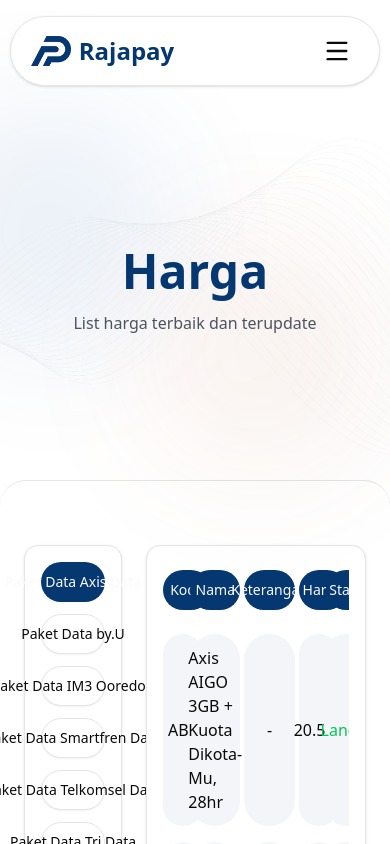
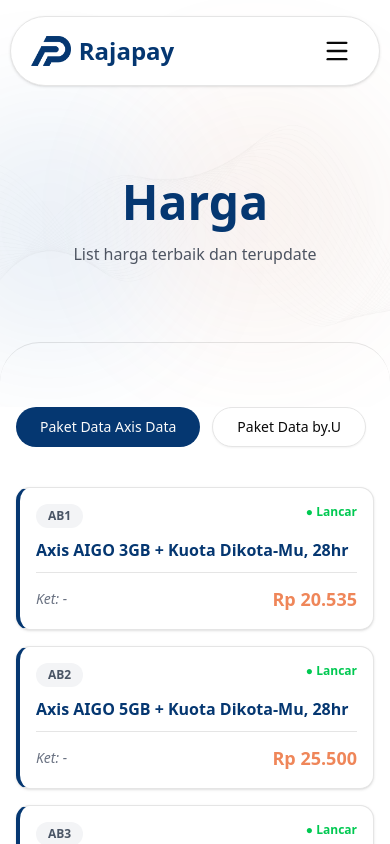
Before and after one commit to kopsus/rajapay, a Next.js app: page /harga in a window 390 px wide. Shown: the top 844 px of the page. Built offline with nearby package versions, Linux system fonts and the light colour scheme.

Commit message:
feat : responsive price page

```diff
--- a/components/user/price/hero.tsx
+++ b/components/user/price/hero.tsx
@@ -1,6 +1,6 @@
 export const HeroPrice = () => {
   return (
-    <div className="relative h-94.5 w-full">
+    <div className="relative h-60 lg:h-94.5 w-full">
       <div className="absolute top-0 left-0 w-full h-full bg-[url(/img/bg-abstrack.png)] bg-cover bg-center bg-no-repeat opacity-40" />
       <div className="pointer-events-none absolute -left-20 md:-left-40 top-0 w-64 h-64 md:w-96 md:h-96 bg-linear-to-r from-[#053771]/40 to-[#0A69D7]/40 rounded-full blur-3xl opacity-20 md:opacity-30 z-0" />
       <div className="pointer-events-none absolute right-0 bottom-0 w-64 h-64 md:w-96 md:h-96 bg-linear-to-r from-[#EF8659]/40 to-[#894D33]/40 rounded-full blur-3xl opacity-20 md:opacity-30 z-0" />
--- a/components/user/price/price.tsx
+++ b/components/user/price/price.tsx
@@ -57,92 +57,132 @@
   ];
 
   return (
-    <div className="container-section rounded-t-4xl border-t">
-      <div className="max-w-7xl mx-auto grid grid-cols-3 gap-x-6">
-        {/* Sidebar */}
-        <Card className="col-span-1 p-4 flex flex-col gap-3">
+    <div className="container-section rounded-t-[40px] border-t px-4 lg:px-0 bg-white">
+      <div className="max-w-7xl mx-auto grid grid-cols-1 lg:grid-cols-3 gap-6">
+        {/* Sidebar Kategori - Menjadi Horizontal Scroll di Mobile */}
+        <div className="col-span-1 lg:h-fit sticky top-24 z-20 bg-white lg:bg-transparent -mx-4 px-4 lg:mx-0 lg:px-0">
+          <div className="flex lg:flex-col gap-3 overflow-x-auto lg:overflow-x-visible pb-4 lg:pb-0 no-scrollbar">
             {categories.map((cat, i) => (
               <Button
                 key={i}
                 size="lg"
                 variant={i === 0 ? "default" : "outline"}
-              className="w-full rounded-full"
+                className="rounded-full whitespace-nowrap lg:whitespace-normal min-w-fit lg:w-full lg:justify-start"
               >
                 {cat}
               </Button>
             ))}
+          </div>
+        </div>
+
+        {/* List Harga */}
+        <div className="col-span-1 lg:col-span-2 flex flex-col gap-4">
+          {/* TAMPILAN MOBILE: Card Style (Hanya muncul di bawah LG) */}
+          <div className="lg:hidden flex flex-col gap-4">
+            {priceList.map((item, i) => (
+              <Card
+                key={i}
+                className="p-4 flex flex-col gap-3 border-l-4 border-l-primary shadow-sm"
+              >
+                <div className="flex justify-between items-start">
+                  <span className="text-xs font-bold bg-gray-100 px-3 py-1 rounded-full text-gray-600">
+                    {item.kode}
+                  </span>
+                  <span
+                    className={`text-xs font-bold ${item.status === "Lancar" ? "text-green-500" : "text-red-500"}`}
+                  >
+                    ● {item.status}
+                  </span>
+                </div>
+                <p className="font-semibold text-primary leading-tight">
+                  {item.nama}
+                </p>
+                <div className="flex justify-between items-center border-t pt-3">
+                  <p className="text-sm text-gray-500 italic">
+                    Ket: {item.keterangan}
+                  </p>
+                  <p className="text-lg font-bold text-secondary">
+                    Rp {item.harga.toLocaleString("id-ID")}
+                  </p>
+                </div>
               </Card>
+            ))}
+          </div>
 
-        {/* Table */}
-        <Card className="col-span-2 p-4 overflow-hidden">
-          <div className="overflow-y-auto">
+          {/* TAMPILAN DESKTOP: Original Table (Hanya muncul di LG ke atas) */}
+          <div className="hidden lg:block overflow-hidden border-none shadow-none">
+            <div className="overflow-x-auto">
               <table className="w-full border-separate border-spacing-y-2">
-              {/* Header */}
                 <thead className="sticky top-0 bg-white z-10">
                   <tr className="grid grid-cols-7 gap-1 pb-2">
                     <th className="col-span-1">
-                    <Button size="lg" className="rounded-full w-full">
+                      <Button
+                        size="lg"
+                        className="rounded-full w-full pointer-events-none"
+                      >
                         Kode
                       </Button>
                     </th>
                     <th className="col-span-2">
-                    <Button size="lg" className="rounded-full w-full">
+                      <Button
+                        size="lg"
+                        className="rounded-full w-full pointer-events-none"
+                      >
                         Nama
                       </Button>
                     </th>
                     <th className="col-span-2">
-                    <Button size="lg" className="rounded-full w-full">
+                      <Button
+                        size="lg"
+                        className="rounded-full w-full pointer-events-none"
+                      >
                         Keterangan
                       </Button>
                     </th>
                     <th className="col-span-1">
-                    <Button size="lg" className="rounded-full w-full">
+                      <Button
+                        size="lg"
+                        className="rounded-full w-full pointer-events-none"
+                      >
                         Harga
                       </Button>
                     </th>
                     <th className="col-span-1">
-                    <Button size="lg" className="rounded-full w-full">
+                      <Button
+                        size="lg"
+                        className="rounded-full w-full pointer-events-none"
+                      >
                         Status
                       </Button>
                     </th>
                   </tr>
                 </thead>
-
-              {/* Body */}
                 <tbody>
                   {priceList.map((item, i) => (
                     <tr key={i} className="grid grid-cols-7 gap-1">
                       <td className="py-2 col-span-1">
-                      <div className="rounded-full bg-[#F3F5F8] h-full py-3 px-5 flex items-center justify-center">
+                        <div className="rounded-full bg-[#F3F5F8] h-full py-3 px-5 flex items-center justify-center text-sm">
                           {item.kode}
                         </div>
                       </td>
-
                       <td className="py-2 col-span-2">
-                      <div className="rounded-full bg-[#F3F5F8] h-full py-3 px-5 flex items-center justify-center">
+                        <div className="rounded-full bg-[#F3F5F8] h-full py-3 px-5 flex items-center justify-center text-sm text-center">
                           {item.nama}
                         </div>
                       </td>
-
                       <td className="py-2 col-span-2">
-                      <div className="rounded-full bg-[#F3F5F8] h-full py-3 px-5 flex items-center justify-center">
+                        <div className="rounded-full bg-[#F3F5F8] h-full py-3 px-5 flex items-center justify-center text-sm">
                           {item.keterangan}
                         </div>
                       </td>
-
                       <td className="py-2 col-span-1">
-                      <div className="rounded-full bg-[#F3F5F8] h-full py-3 px-5 flex items-center justify-center">
+                        <div className="rounded-full bg-[#F3F5F8] h-full py-3 px-5 flex items-center justify-center text-sm font-semibold">
                           {item.harga.toLocaleString("id-ID")}
                         </div>
                       </td>
-
                       <td className="py-2 col-span-1">
                         <div
-                        className={`rounded-full bg-[#F3F5F8] h-full py-3 px-5 flex items-center justify-center ${
-                          item.status === "Lancar"
-                            ? "text-green-500"
-                            : "text-red-500"
-                        }`}
+                          className={`rounded-full bg-[#F3F5F8] h-full py-3 px-5 flex items-center justify-center text-sm font-bold ${item.status === "Lancar" ? "text-green-500" : "text-red-500"}`}
                         >
                           {item.status}
                         </div>
@@ -152,7 +192,8 @@
                 </tbody>
               </table>
             </div>
-        </Card>
+          </div>
+        </div>
       </div>
     </div>
   );
```
Lines whose indentation alone changed are shown as unchanged.
